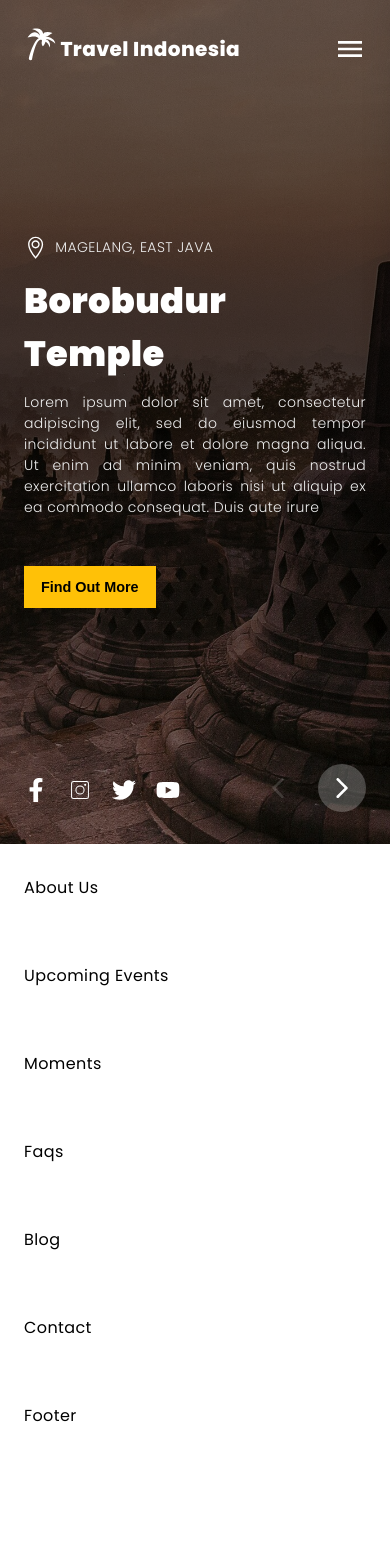
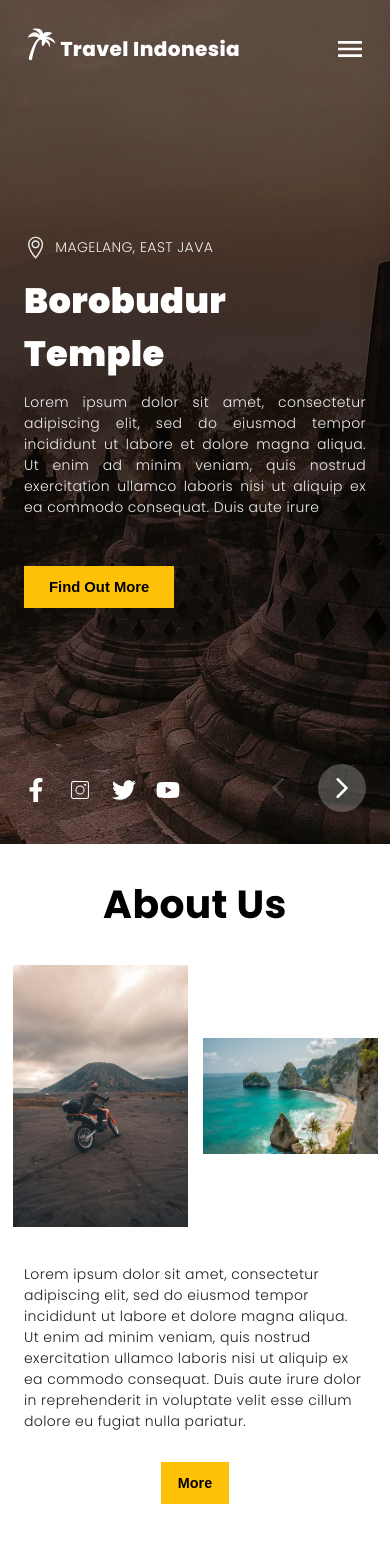
Before and after one commit to thekevinkun/travel-indonesia, a React (Create React App) app: page / in a window 390 px wide. Shown: the top 1568 px of the page. Before the commit the page ends 1460 px from the top, so only its background shows below. Built offline with nearby package versions, Linux system fonts and the light colour scheme.

Commit message:
Added About Us

```diff
--- a/src/App.css
+++ b/src/App.css
@@ -3,7 +3,7 @@
 }
 
 .section__padding {
-    padding: 4rem 6rem;
+    padding: 6rem 4rem;
 }
 
 .glassmorphism-menu {
@@ -15,23 +15,11 @@
 
 @media screen and (max-width: 1024px) {
     .section__padding {
-        padding: 4rem;
+        padding: 4rem 2rem;
     }
 
     .hero__padding {
         padding: 2rem;
-    }
-}
-
-@media screen and (max-width: 768px) {
-    .section__padding {
-        padding: 4rem 2rem;
-    }
-}
-
-@media screen and (max-width: 640px) {
-    .section__padding {
-      padding: 2rem;
     }
 }
 
--- a/src/components/Button/button.css
+++ b/src/components/Button/button.css
@@ -88,13 +88,6 @@
     border-color: var(--btn-disabled-border-color);
 }
 
-@media screen and (max-width: 640px) {
-    .btn {
-        padding: 0.75rem 1.5rem;
-        font-size: 0.925rem;
-    }
-}
-
 @media screen and (max-width: 480px) {
     .btn {
         padding: 0.75rem 1rem;
@@ -102,23 +95,9 @@
     }
 }
 
-@media screen and (max-width: 375px) {
+/* @media screen and (max-width: 375px) {
     .btn {
         padding: 0.75rem;
         font-size: 0.75rem;
     }
-}
-
-@media screen and (max-height: 560px) {
-    .btn {
-        padding: 0.75rem 1rem;
-        font-size: 0.925rem;
-    }
-}
-
-@media screen and (max-width: 640px) and (max-height: 560px) {
-    .btn {
-        padding: 0.55rem !important;
-        font-size: 0.675rem !important;
-    }
-}
+} */
--- a/src/index.css
+++ b/src/index.css
@@ -6,6 +6,7 @@
     --color-white: #FFFFFF;
     --color-sub-white: #EEEEEE;
     --color-black: #121212;
+    --color-sub-black: #1f1f1f;
     --color-gray: #AAAAAA;
     --color-grey: #545454;
 }
@@ -37,7 +38,29 @@ ul {
     list-style: none;
 }
 
+h2 {
+    font-size: 2.75rem;
+    font-weight: 700;
+}
+
 p {
-    color: var(--color-sub-white);
+    color: var(--color-sub-black);
     font-weight: 300;
 }
+
+img {
+    width: 100%;
+    height: 100%;
+    object-fit: cover;
+}
+
+@media screen and (max-width: 480px) {
+    h2 {
+        font-size: 2.45rem;
+    }
+
+
+    p {
+        font-size: 0.875rem;
+    }
+}
--- a/src/sections/AboutUs/AboutUs.jsx
+++ b/src/sections/AboutUs/AboutUs.jsx
@@ -1,9 +1,67 @@
 import "./aboutUs.css";
+
+import { Button } from "../../components";
+
+import { images } from "../../constants";
 
 const AboutUs = () => {
   return (
-    <section className="section__padding">
-        About Us
+    <section id="about" className="section__padding">
+      <div className="about">
+        <div className="about__content">
+          <h2>About Us</h2>
+
+          <p>
+            Lorem ipsum dolor sit amet, consectetur adipiscing elit, sed do eiusmod tempor incididunt
+            ut labore et dolore magna aliqua. Ut enim ad minim veniam, quis nostrud exercitation ullamco
+            laboris nisi ut aliquip ex ea commodo consequat. Duis aute irure dolor in reprehenderit in
+            voluptate velit esse cillum dolore eu fugiat nulla pariatur.
+          </p>
+
+          <Button
+            type="button"
+            title="More"
+            variant="btn-yellow"
+          />
+        </div>
+
+        <div className="about__image">
+          <div className="about__image-1">
+            <img src={images.aboutUsImg1} alt="About Us"/>
+          </div>
+
+          <div className="about__image-2">
+            <img src={images.aboutUsImg2} alt="About Us"/>
+          </div>
+        </div>
+      </div>
+
+      <div className="about__small-screen">
+        <h2>About Us</h2>
+
+        <div className="about__image">
+          <div className="about__image-1">
+            <img src={images.aboutUsImg1} alt="About Us"/>
+          </div>
+
+          <div className="about__image-2">
+            <img src={images.aboutUsImg2} alt="About Us"/>
+          </div>
+        </div>
+
+        <p>
+          Lorem ipsum dolor sit amet, consectetur adipiscing elit, sed do eiusmod tempor incididunt
+          ut labore et dolore magna aliqua. Ut enim ad minim veniam, quis nostrud exercitation ullamco
+          laboris nisi ut aliquip ex ea commodo consequat. Duis aute irure dolor in reprehenderit in
+          voluptate velit esse cillum dolore eu fugiat nulla pariatur.
+        </p>
+
+        <Button
+          type="button"
+          title="More"
+          variant="btn-yellow"
+        />
+      </div>
     </section>
   )
 }
--- a/src/sections/AboutUs/aboutUs.css
+++ b/src/sections/AboutUs/aboutUs.css
@@ -0,0 +1,98 @@
+.about {
+    display: flex;
+    align-items: center;
+    gap: 50px;
+}
+
+.about .about__content {
+    flex: 0 0 auto;
+    width: 43%;
+}
+
+.about__content p {
+    margin-top: 2.5rem;
+}
+
+.about__content .btn {
+    margin-top: 2rem;
+}
+
+.about .about__image {
+    display: flex;
+    align-items: center;
+    gap: 15px;
+}
+
+.about .about__image .about__image-1 {
+    flex: 1 1 0;
+}
+
+.about .about__image .about__image-2 {
+    flex: 1 1 0;
+}
+
+.about__small-screen {
+    display: none;
+    flex-direction: column;
+    gap: 30px;
+}
+
+@media screen and (max-width: 1024px) {
+    .about {
+        display: none;
+    }
+
+    .about__small-screen {
+        display: flex;
+    }
+
+    .about__small-screen .about__image {
+        margin-top: 1rem;
+        display: flex;
+        align-items: center;
+        gap: 20px;
+    }
+
+    .about__small-screen .about__image .about__image-1,
+    .about__small-screen .about__image .about__image-2 {
+        width: 280px;
+    }
+
+    .about__small-screen .btn {
+        width: fit-content;
+    }
+}
+
+@media screen and (max-width: 640px) {
+    .about__small-screen {
+        align-items: center;
+    }
+
+    .about__small-screen .about__image .about__image-1,
+    .about__small-screen .about__image .about__image-2 {
+        width: 220px;
+    }
+}
+
+@media screen and (max-width: 480px) {
+    .about__small-screen .about__image {
+        margin-top: 0;
+        gap: 15px;
+    }
+
+    .about__small-screen .about__image .about__image-1,
+    .about__small-screen .about__image .about__image-2 {
+        width: 175px;
+    }
+}
+
+@media screen and (max-width: 375px) {
+    .about__small-screen .about__image {
+        gap: 15px;
+    }
+
+    .about__small-screen .about__image .about__image-1,
+    .about__small-screen .about__image .about__image-2 {
+        width: 130px;
+    }
+}
--- a/src/sections/Hero/hero.css
+++ b/src/sections/Hero/hero.css
@@ -35,11 +35,12 @@
 }
 
 .location .location-icon {
-    color: var(--color-white);
+    color: var(--color-sub-white);
     font-size: 1.65rem;
 }
 
 .location .name {
+    color: var(--color-sub-white);
     text-transform: uppercase;
 }
 
@@ -51,6 +52,7 @@
 }
 
 .destination .description {
+    color: var(--color-sub-white);
     margin-top: 0.75rem;
     text-align: justify;
 }
@@ -103,6 +105,8 @@
 
     .destination .btn {
         margin-top: 3rem;
+        padding: 0.75rem 1.5rem;
+        font-size: 0.925rem;
     }
 
     .hero__destination .social-media {
@@ -143,10 +147,6 @@
 }
 
 @media screen and (max-width: 375px) {
-    .destination .btn {
-        margin-top: 2rem;
-    }
-
     .location .location-icon {
         font-size: 1.15rem;
     }
@@ -166,6 +166,12 @@
         max-width: 270px;
     }
 
+    .destination .btn {
+        margin-top: 2rem;
+        padding: 0.75rem;
+        font-size: 0.75rem;
+    }
+
     .hero__destination .social-media {
         gap: 16px;
     }
@@ -176,10 +182,6 @@
 }
 
 @media screen and (max-height: 560px) {
-    .destination .btn {
-        margin-top: 2rem;
-    }
-
     .location .location-icon {
         font-size: 1.5rem;
     }
@@ -194,6 +196,12 @@
     }
 
     .destination .description {
+        font-size: 0.925rem;
+    }
+
+    .destination .btn {
+        margin-top: 2rem;
+        padding: 0.75rem 1rem;
         font-size: 0.925rem;
     }
 
@@ -218,6 +226,11 @@
 
     .destination .description {
         font-size: 0.7rem !important;
+    }
+
+    .hero__destination .btn {
+        padding: 0.55rem !important;
+        font-size: 0.675rem !important;
     }
 
     .hero__destination .social-media a {
```
